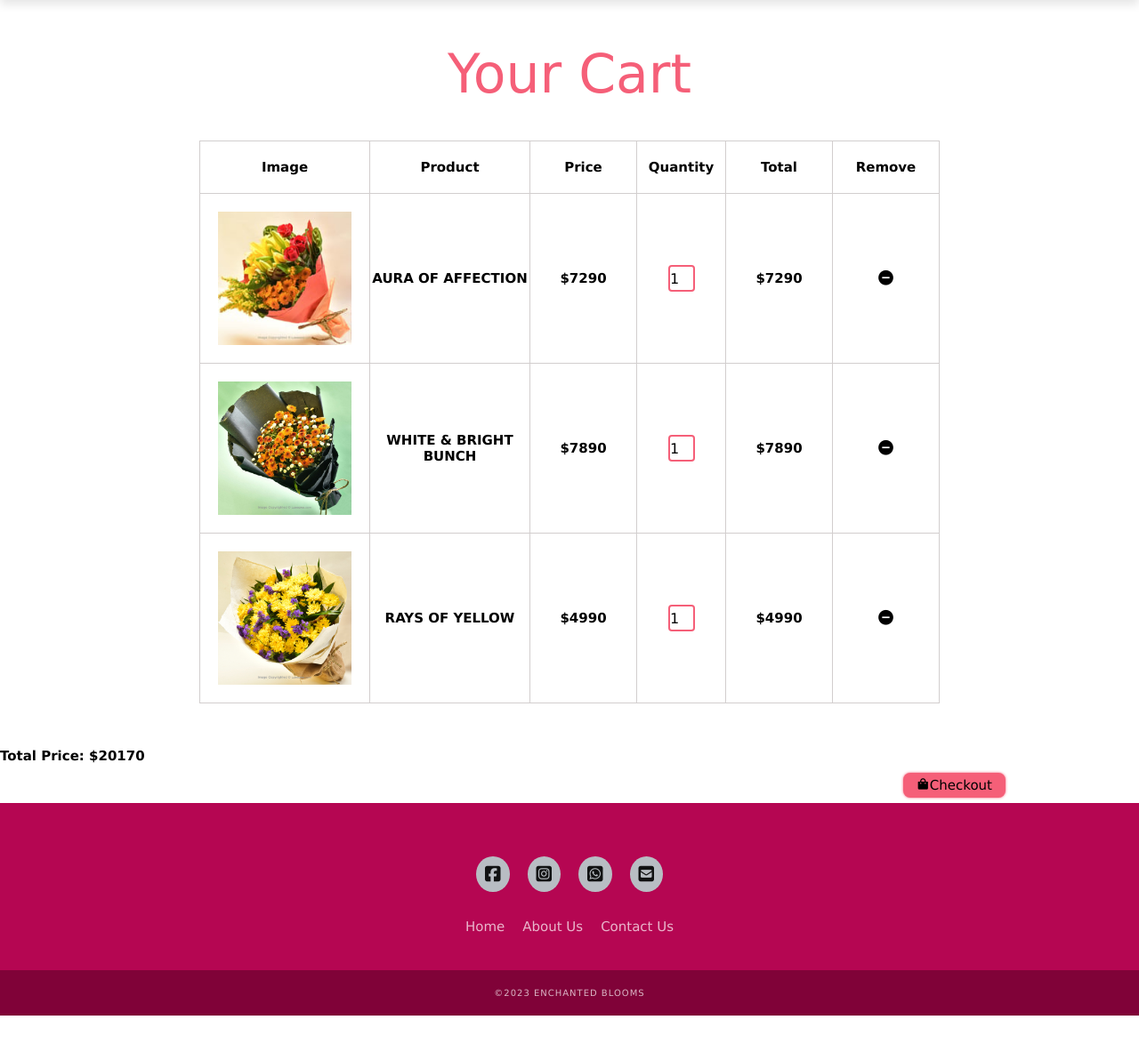
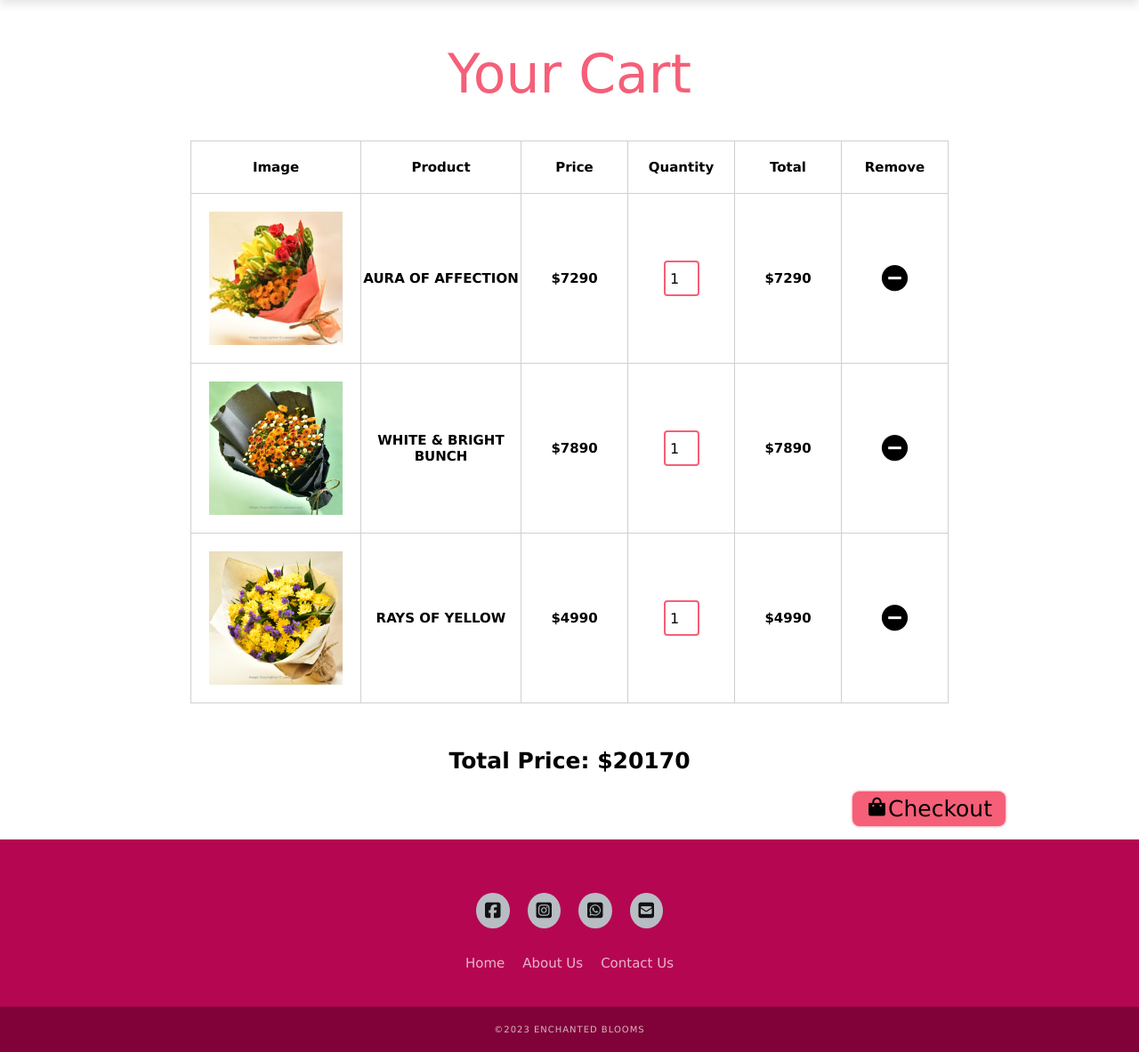
Before and after one commit to LasiSipsara/Online-Flower-shop, a PHP site: page /cart.php in a window 1280 px wide. Shown: the part 52-1235 px from the top of the page at 89% size. Before the commit the page ends 1194 px from the top, so only its background shows below. Run offline with PHP 8.4, Linux system fonts and the light colour scheme; data comes from the database, SQL or seed files in the repository; some libraries are stand-ins or nearby versions.

Commit message:
Add files via upload

```diff
--- a/css/wishlist and cart.css
+++ b/css/wishlist and cart.css
@@ -1,3 +1,9 @@
+
+
+*{
+    font-family: 'Trebuchet MS', sans-serif;
+}
+
 h2 {
     padding-top: 10rem;
     padding-bottom: 4rem;
@@ -28,8 +34,9 @@ table {
     margin: 0 auto;
     margin-bottom: 5rem;
     font-size: 1.5rem;
-    font-family: Tahoma, sans-serif;
+    font-family: 'Poppins',sans-serif !important;
 }
+
 
 th,
 td {
@@ -92,14 +99,14 @@ td {
 }
 
 .container .pro-quantity {
-    width: 100px;
+    width: 120px;
     justify-content: center;
     text-align: center;
 }
 
 .pro-quantity .cart-plus-minus-box {
-    width: 10px;
-    height: 10px;
+    width: 12px;
+    height: 12px;
     justify-content: center;
     text-align: center;
     border: none;
@@ -107,8 +114,8 @@ td {
 }
 
 .small-width {
-    width: 30px;
-    height: 30px;
+    width: 40px;
+    height: 40px;
     justify-content: center;
     text-align: center;
     font-size: 16px;
@@ -123,7 +130,7 @@ td {
     border: 2px solid rgb(245, 95, 120);
     background: none;
     border-radius: 4px;
-    font-size: 0.8rem;
+    font-size: 1.5rem;
     color: black;
     letter-spacing: .1rem;
     font-weight: 600;
@@ -144,7 +151,7 @@ td {
     align-items: center;
     background: transparent;
     border: none;
-    font-size: 2rem;
+    font-size: 3.5rem;
     color: black;
     transition: .3s ease;
 }
@@ -154,8 +161,10 @@ td {
 }
 
 #cart-total {
-    font-size: 1.5rem;
+    text-align: center;
+    font-size: 2.5rem;
     font-weight: 600;
+    margin-bottom: 1rem;
 }
 
 .check-out-btn {
@@ -165,11 +174,16 @@ td {
     margin-right: 15rem;
     padding: 0.5rem 1.5rem;
     text-align: center;
-    font-size: 1.5rem;
+    font-size: 2.5rem;
     border-radius: 8px;
     background: rgb(245, 95, 120);
     box-shadow: 0 0 .3rem rgb(245, 95, 120);
     transition: .5s ease;
+
+}
+
+.container--2{
+    padding-bottom: 2rem !important;
 }
 
 .check-out-btn:hover {
```
